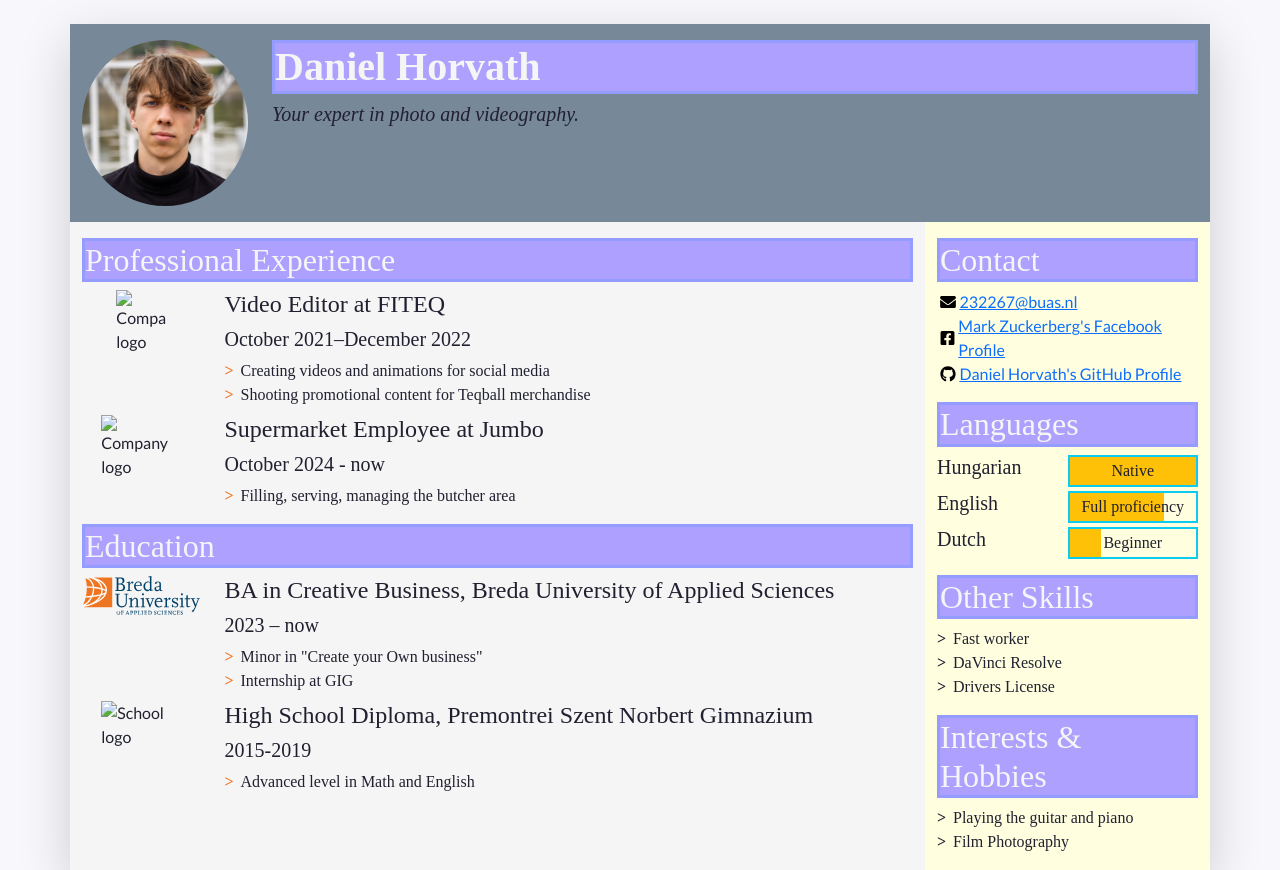
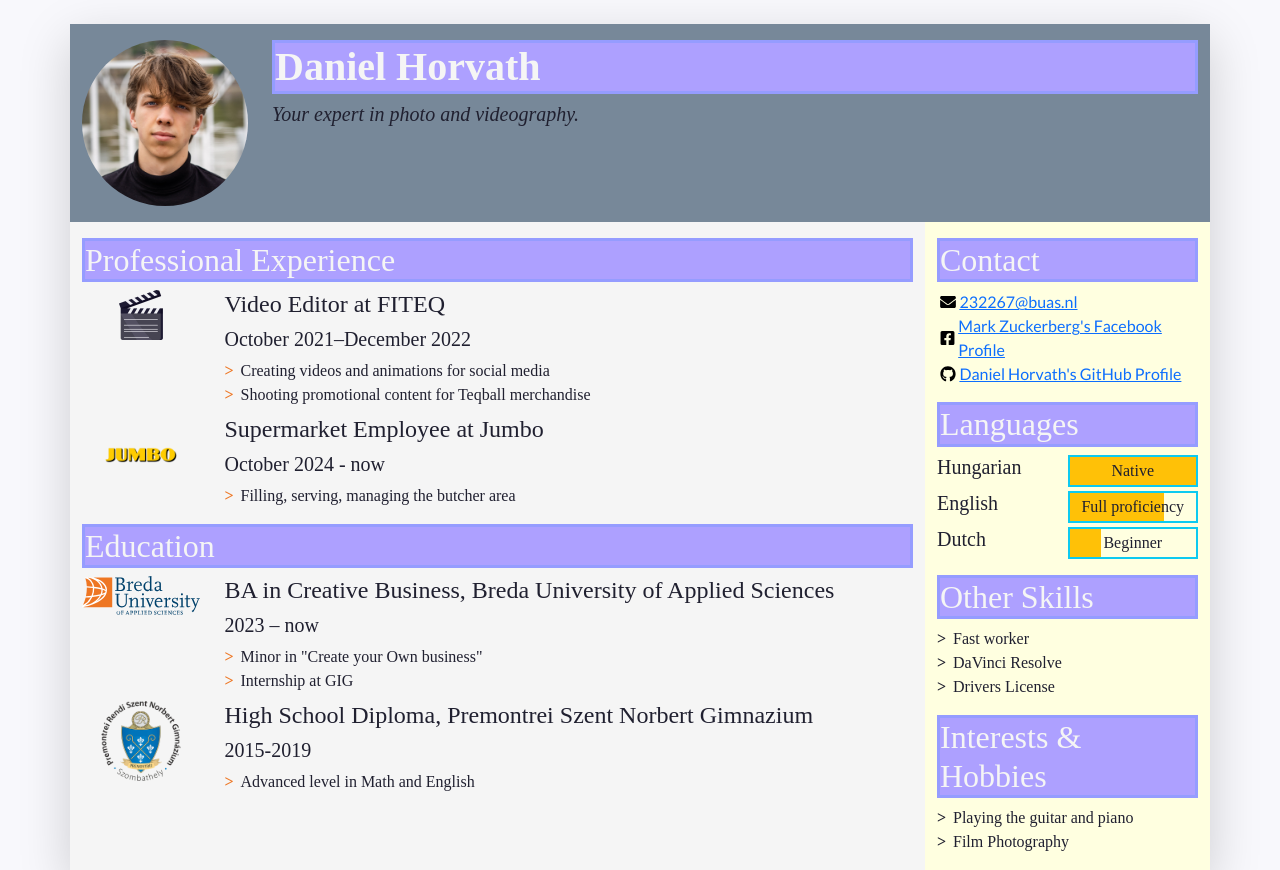
Before and after one commit to danielhrvth/PRJ4-cv, a plain HTML site: page index.html in a window 1280 px wide. Shown: the top 870 px of the page. Drawn offline with nearby package versions, Linux system fonts and the light colour scheme; a web font is replaced by a local one.

Commit message:
Update index.html

```diff
--- a/index.html
+++ b/index.html
@@ -83,7 +83,7 @@
               <li class="biography-item row mb-2">
                 <!-- We're using a grid inside a grid so we can align logos and text -->
                 <div class="logo-container col-3 col-sm-2 col-md-3 col-lg-2">
-                  <img class="biography-logo mw-100 d-block mx-auto" src="images/production-movie-clapperboard-free-png.png" alt="Company logo" width="50">
+                  <img class="biography-logo mw-100 d-block mx-auto" src="images/employers/clapperboard.png" alt="Company logo" width="50">
                 </div>
                 <div class="biography-contents col-9 col-sm-10 col-md-9 col-lg-10">
                   <h4 class="bodyfont">Video Editor at FITEQ</h4>
@@ -100,7 +100,7 @@
               <li class="biography-item row mb-2">
                 <div class="logo-container col-3 col-sm-2 col-md-3 col-lg-2">
                 <!-- We're using a grid inside a grid so we can align logos and text -->
-                  <img class="biography-logo mw-100 d-block mx-auto" src="images/jumbo.png" alt="Company logo" width="80">
+                  <img class="biography-logo mw-100 d-block mx-auto" src="images/employers/jumbo.png" alt="Company logo" width="80">
                 </div>
                 <div class="biography-contents col-9 col-sm-10 col-md-9 col-lg-10">
                   <h4 class="bodyfont">Supermarket Employee at Jumbo</h4>
@@ -140,7 +140,7 @@
               <!-- 2nd item in education -->
               <li class="biography-item row mb-2">
                 <div class="logo-container col-3 col-sm-2 col-md-3 col-lg-2">
-                  <img class="biography-logo mw-100 d-block mx-auto" src="images/logo.png" alt="School logo" width="80">
+                  <img class="biography-logo mw-100 d-block mx-auto" src="images/schools/logo.png" alt="School logo" width="80">
                 </div>
                 <div class="biography-contents col-9 col-sm-10 col-md-9 col-lg-10">
                   <h4 class="bodyfont">High School Diploma, Premontrei Szent Norbert Gimnazium&nbsp;&nbsp;</h4>
```
